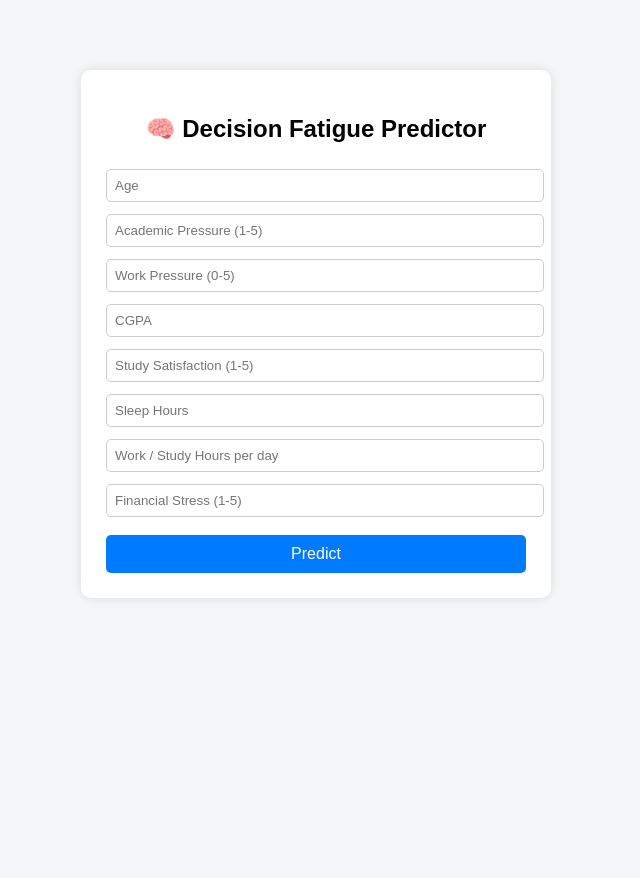
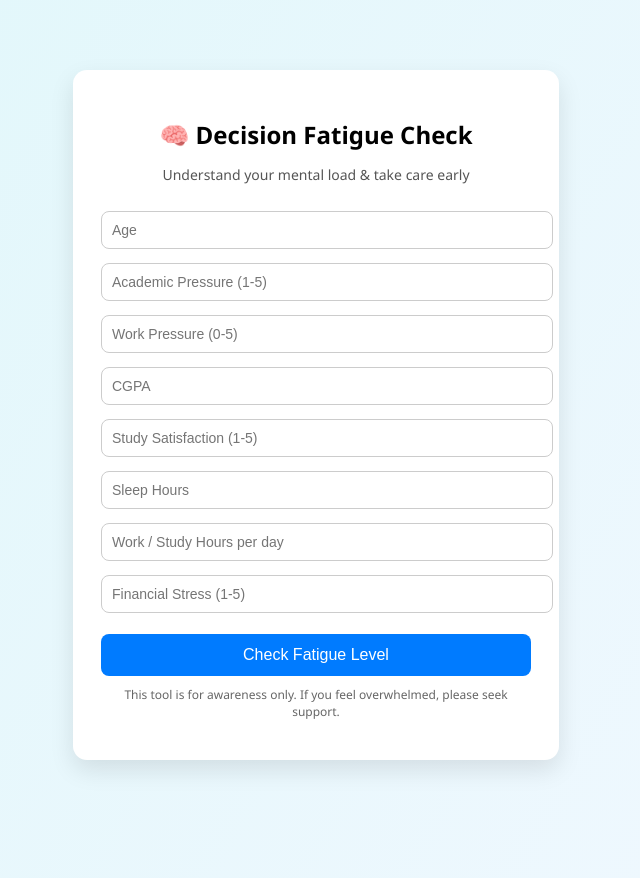
Before and after one commit to manyasahgal26-eng/decision_fatigue, a Flask app: template templates/code.html in a window 1280 px wide. Shown: the whole page, without its empty margins (324-964 px from the left). Before the commit the page ends 573 px from the top, so only its background shows below. Run offline with Flask 3, Linux system fonts and the light colour scheme; the template is opened without the code that fills it, so the values that code supplies are empty; parts of the project's set-up code (start-up, migrations or seed data) failed here and were passed over.

Commit message:
Update code.html

```diff
--- a/templates/code.html
+++ b/templates/code.html
@@ -1,3 +1,4 @@
+
 <!DOCTYPE html>
 <html>
 <head>
@@ -5,89 +6,120 @@
 
     <style>
         body {
-            font-family: Arial, sans-serif;
-            background: #f4f6f8;
+            font-family: "Segoe UI", sans-serif;
+            background: linear-gradient(120deg, #e0f7fa, #f1f8ff);
+            min-height: 100vh;
         }
+
         .container {
-            width: 420px;
+            width: 430px;
             margin: 70px auto;
             background: white;
-            padding: 25px;
-            border-radius: 10px;
-            box-shadow: 0px 0px 12px rgba(0,0,0,0.1);
+            padding: 28px;
+            border-radius: 14px;
+            box-shadow: 0 10px 25px rgba(0,0,0,0.1);
         }
+
         h2 {
             text-align: center;
+            margin-bottom: 10px;
+        }
+
+        p.subtitle {
+            text-align: center;
+            color: #555;
+            font-size: 14px;
             margin-bottom: 20px;
         }
+
         input {
             width: 100%;
-            padding: 8px;
-            margin: 6px 0;
-            border-radius: 5px;
+            padding: 10px;
+            margin: 7px 0;
+            border-radius: 8px;
             border: 1px solid #ccc;
+            font-size: 14px;
         }
+
         button {
             width: 100%;
-            padding: 10px;
-            margin-top: 12px;
+            padding: 12px;
+            margin-top: 14px;
             background: #007bff;
             color: white;
             border: none;
-            border-radius: 5px;
+            border-radius: 8px;
             font-size: 16px;
             cursor: pointer;
         }
+
         button:hover {
             background: #0056b3;
         }
+
         .result {
-            margin-top: 15px;
-            padding: 12px;
+            margin-top: 18px;
+            padding: 14px;
+            border-radius: 10px;
             text-align: center;
-            border-radius: 6px;
-            background: #e3f2fd;
             font-weight: bold;
+        }
+
+        .low { background: #e8f5e9; color: #2e7d32; }
+        .medium { background: #fff8e1; color: #f57f17; }
+        .high { background: #ffebee; color: #c62828; }
+
+        .help-btn {
+            margin-top: 12px;
+            background: #d32f2f;
+        }
+
+        .help-btn:hover {
+            background: #b71c1c;
+        }
+
+        .note {
+            font-size: 12px;
+            color: #666;
+            margin-top: 10px;
+            text-align: center;
         }
     </style>
 </head>
 
 <body>
 <div class="container">
-    <h2>🧠 Decision Fatigue Predictor</h2>
+    <h2>🧠 Decision Fatigue Check</h2>
+    <p class="subtitle">Understand your mental load & take care early</p>
 
     <form method="post">
-        <input type="number" step="1" name="age" placeholder="Age" required>
+        <input type="number" name="age" placeholder="Age" required>
+        <input type="number" name="academic_pressure" placeholder="Academic Pressure (1-5)" required>
+        <input type="number" name="work_pressure" placeholder="Work Pressure (0-5)" required>
+        <input type="number" step="0.1" name="cgpa" placeholder="CGPA" required>
+        <input type="number" name="study_satisfaction" placeholder="Study Satisfaction (1-5)" required>
+        <input type="number" step="0.1" name="sleep_hours" placeholder="Sleep Hours" required>
+        <input type="number" step="0.1" name="work_study_hours" placeholder="Work / Study Hours per day" required>
+        <input type="number" name="financial_stress" placeholder="Financial Stress (1-5)" required>
 
-        <input type="number" step="1" name="academic_pressure"
-               placeholder="Academic Pressure (1-5)" required>
-
-        <input type="number" step="1" name="work_pressure"
-               placeholder="Work Pressure (0-5)" required>
-
-        <input type="number" step="0.1" name="cgpa"
-               placeholder="CGPA" required>
-
-        <input type="number" step="1" name="study_satisfaction"
-               placeholder="Study Satisfaction (1-5)" required>
-
-        <input type="number" step="0.1" name="sleep_hours"
-               placeholder="Sleep Hours" required>
-
-        <input type="number" step="0.1" name="work_study_hours"
-               placeholder="Work / Study Hours per day" required>
-
-        <input type="number" step="1" name="financial_stress"
-               placeholder="Financial Stress (1-5)" required>
-
-        <button type="submit">Predict</button>
+        <button type="submit">Check Fatigue Level</button>
     </form>
 
     {% if prediction %}
-        <div class="result">
+        <div class="result {{ level }}">
             {{ prediction }}
         </div>
+
+        {% if level == "high" %}
+            <form action="https://telemanas.mohfw.gov.in/home" target="_blank">
+                <button class="help-btn">Get Professional Help</button>
+            </form>
+        {% endif %}
     {% endif %}
+
+    <p class="note">
+        This tool is for awareness only. If you feel overwhelmed, please seek support.
+    </p>
 </div>
 </body>
 </html>
```
